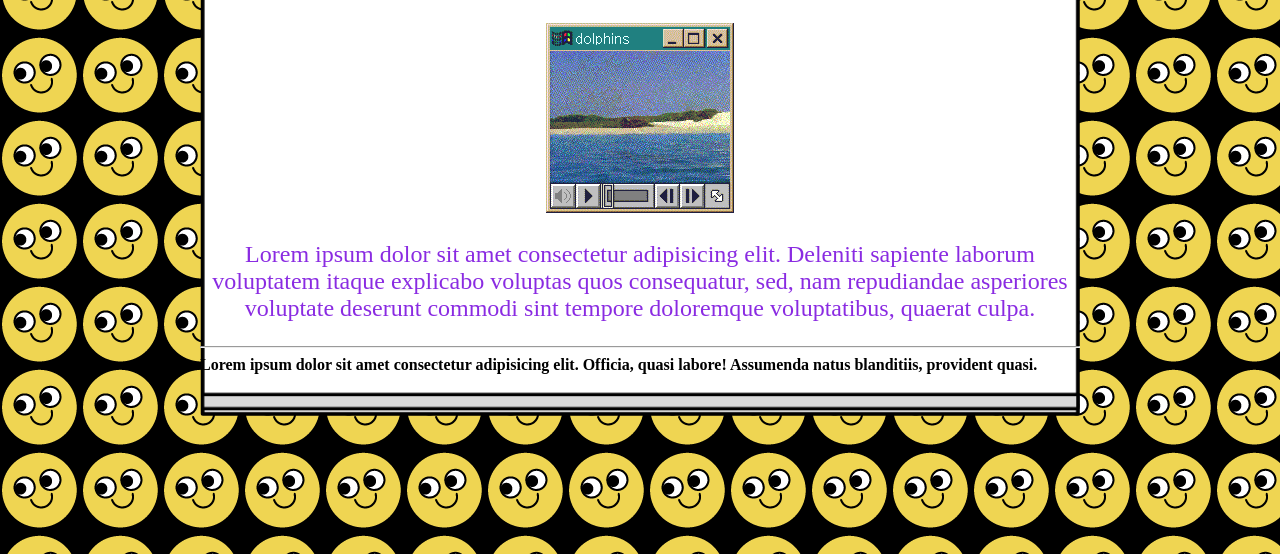
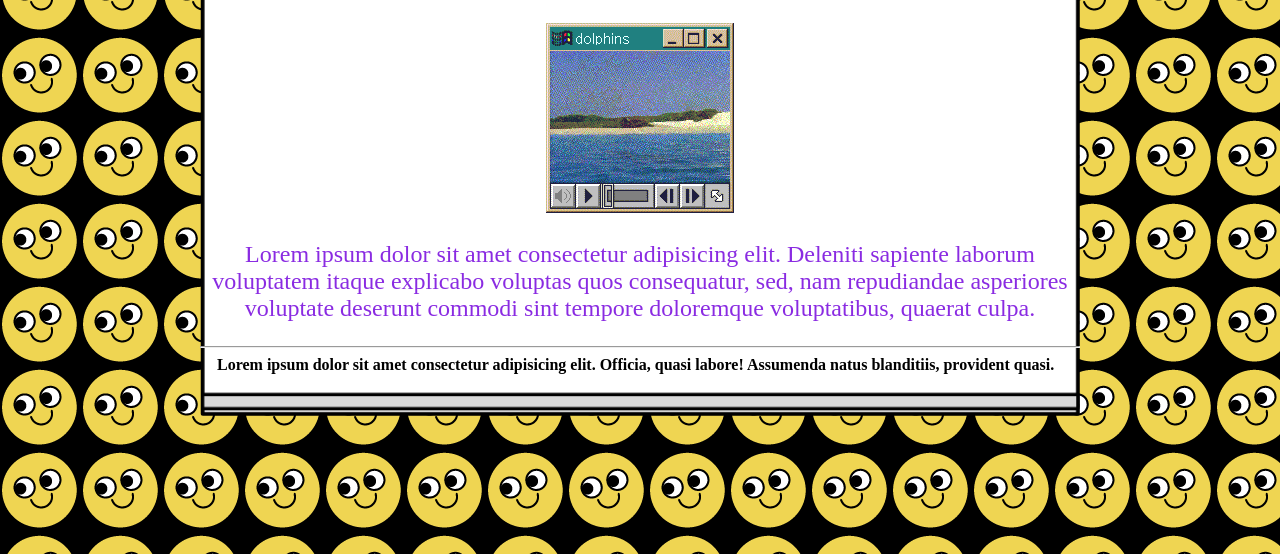
Before and after one commit to TheBridge-FullStackDeveloper/css-90s-webpage-exercise, a plain HTML site: page index.html in a window 1280 px wide. Shown: the part 297-851 px from the top of the page. Drawn offline with Linux system fonts and the light colour scheme.

```diff
--- a/style.css
+++ b/style.css
@@ -3,13 +3,13 @@ body{
     background-color  : black;
 }
 
-header, h1, p, b {
-    text-align: center;
+header, h1, p {
+    text-align     : center;
+    color          : blueviolet;
 }
 
-
-h1, p{
-    color             : blueviolet;
+b{
+    padding-left: 17px;
 }
 
 h1 {
```
Also changed, not shown: index.html (+3 -1 lines).
